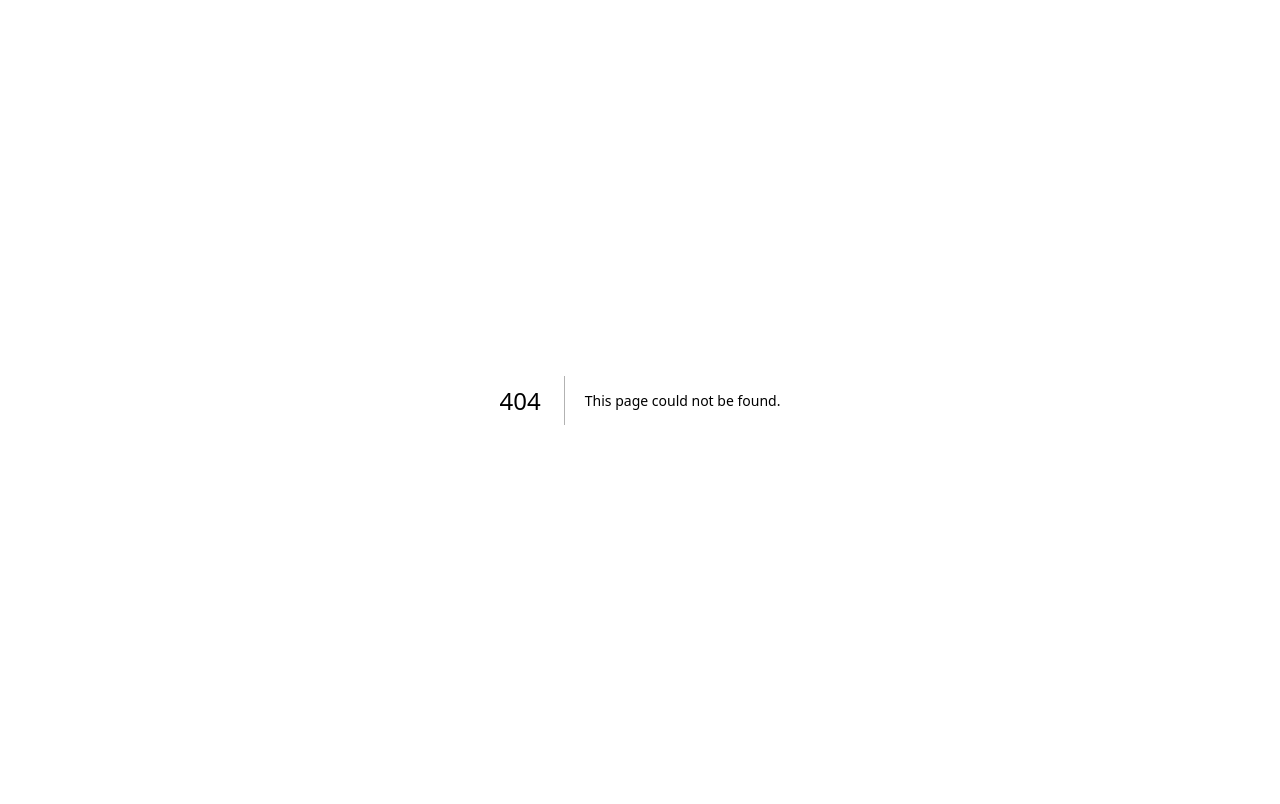
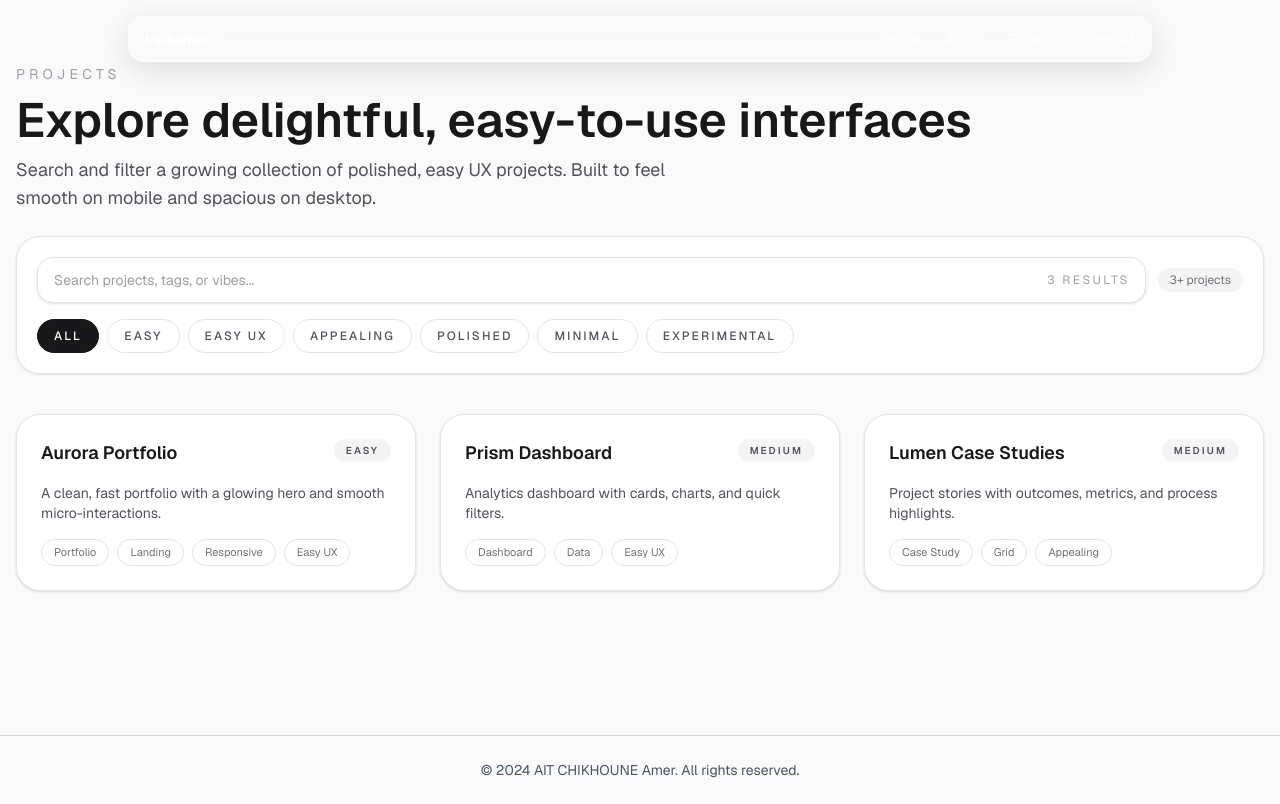
Before and after one commit to bylkamar/portfolio, a Next.js app: page /projects in a window 1280 px wide. Before the commit this address had no page. Built offline with nearby package versions, Linux system fonts and the light colour scheme.

Commit message:
Added minimal Docker configuration

```diff
--- /dev/null
+++ b/app/projects/page.tsx
@@ -0,0 +1,213 @@
+"use client";
+
+import { useMemo, useState } from "react";
+import { AnimatePresence, motion } from "motion/react";
+import Footer from "../components/ui/Footer";
+import { NavBar } from "../components/ui/NavBar";
+
+type Project = {
+  id: number;
+  title: string;
+  description: string;
+  tags: string[];
+  difficulty: "Easy" | "Medium" | "Hard";
+  ux: "Polished" | "Experimental" | "Minimal";
+};
+
+const PROJECTS: Project[] = [
+  {
+    id: 1,
+    title: "Aurora Portfolio",
+    description:
+      "A clean, fast portfolio with a glowing hero and smooth micro-interactions.",
+    tags: ["Portfolio", "Landing", "Responsive", "Easy UX"],
+    difficulty: "Easy",
+    ux: "Polished",
+  },
+  {
+    id: 2,
+    title: "Prism Dashboard",
+    description: "Analytics dashboard with cards, charts, and quick filters.",
+    tags: ["Dashboard", "Data", "Easy UX"],
+    difficulty: "Medium",
+    ux: "Polished",
+  },
+  {
+    id: 3,
+    title: "Lumen Case Studies",
+    description:
+      "Project stories with outcomes, metrics, and process highlights.",
+    tags: ["Case Study", "Grid", "Appealing"],
+    difficulty: "Medium",
+    ux: "Polished",
+  },
+];
+
+const FILTERS = [
+  "All",
+  "Easy",
+  "Easy UX",
+  "Appealing",
+  "Polished",
+  "Minimal",
+  "Experimental",
+] as const;
+
+function ProjectsPage() {
+  const [query, setQuery] = useState("");
+  const [activeFilter, setActiveFilter] =
+    useState<(typeof FILTERS)[number]>("All");
+
+  const filteredProjects = useMemo(() => {
+    const normalizedQuery = query.trim().toLowerCase();
+    return PROJECTS.filter((project) => {
+      const matchesQuery =
+        normalizedQuery.length === 0 ||
+        project.title.toLowerCase().includes(normalizedQuery) ||
+        project.description.toLowerCase().includes(normalizedQuery) ||
+        project.tags.some((tag) => tag.toLowerCase().includes(normalizedQuery));
+
+      const matchesFilter =
+        activeFilter === "All" ||
+        (activeFilter === "Easy" && project.difficulty === "Easy") ||
+        (activeFilter === "Easy UX" && project.tags.includes("Easy UX")) ||
+        (activeFilter === "Appealing" && project.tags.includes("Appealing")) ||
+        (activeFilter === "Polished" && project.ux === "Polished") ||
+        (activeFilter === "Minimal" && project.ux === "Minimal") ||
+        (activeFilter === "Experimental" && project.ux === "Experimental");
+
+      return matchesQuery && matchesFilter;
+    });
+  }, [query, activeFilter]);
+
+  return (
+    <main className="flex flex-col min-h-screen bg-zinc-50 font-sans dark:bg-black relative scroll-smooth">
+      <NavBar />
+
+      <section className="w-full">
+        <div className="mx-auto flex w-full max-w-7xl flex-col gap-10 px-4 pb-12 pt-16">
+          <motion.div
+            initial={{ opacity: 0, y: 20 }}
+            animate={{ opacity: 1, y: 0 }}
+            transition={{ duration: 0.6, ease: "easeOut" }}
+            className="flex flex-col gap-6"
+          >
+            <div className="flex flex-col gap-3">
+              <span className="text-sm uppercase tracking-[0.3em] text-zinc-400">
+                Projects
+              </span>
+              <h1 className="text-3xl font-semibold text-zinc-900 dark:text-zinc-100 md:text-5xl">
+                Explore delightful, easy-to-use interfaces
+              </h1>
+              <p className="max-w-2xl text-base text-zinc-600 dark:text-zinc-300 md:text-lg">
+                Search and filter a growing collection of polished, easy UX
+                projects. Built to feel smooth on mobile and spacious on
+                desktop.
+              </p>
+            </div>
+
+            <div className="flex flex-col gap-4 rounded-3xl border border-zinc-200 bg-white/70 p-5 shadow-sm backdrop-blur dark:border-zinc-800 dark:bg-zinc-900/60">
+              <div className="flex flex-col gap-3 md:flex-row md:items-center md:justify-between">
+                <div className="relative flex-1">
+                  <input
+                    value={query}
+                    onChange={(event) => setQuery(event.target.value)}
+                    placeholder="Search projects, tags, or vibes..."
+                    className="w-full rounded-2xl border border-zinc-200 bg-white px-4 py-3 text-sm text-zinc-700 shadow-sm outline-none transition focus:border-zinc-300 focus:ring-2 focus:ring-zinc-900/10 dark:border-zinc-700 dark:bg-zinc-950 dark:text-zinc-200 dark:focus:border-zinc-600 dark:focus:ring-zinc-100/10"
+                  />
+                  <span className="pointer-events-none absolute right-4 top-1/2 -translate-y-1/2 text-xs uppercase tracking-[0.2em] text-zinc-400">
+                    {filteredProjects.length} results
+                  </span>
+                </div>
+                <div className="flex items-center gap-3 text-xs text-zinc-500 dark:text-zinc-400">
+                  <div className="rounded-full bg-zinc-100 px-3 py-1 dark:bg-zinc-800">
+                    {PROJECTS.length}+ projects
+                  </div>
+                  {/* <div className="rounded-full bg-zinc-100 px-3 py-1 dark:bg-zinc-800">
+                                        Mobile & desktop ready
+                                    </div> */}
+                </div>
+              </div>
+
+              <div className="flex flex-wrap gap-2">
+                {FILTERS.map((filter) => (
+                  <button
+                    key={filter}
+                    onClick={() => setActiveFilter(filter)}
+                    className={`rounded-full border px-4 py-2 text-xs font-medium uppercase tracking-[0.18em] transition ${
+                      activeFilter === filter
+                        ? "border-zinc-900 bg-zinc-900 text-white dark:border-zinc-100 dark:bg-zinc-100 dark:text-zinc-900"
+                        : "border-zinc-200 bg-white text-zinc-600 hover:border-zinc-300 hover:text-zinc-900 dark:border-zinc-700 dark:bg-zinc-950 dark:text-zinc-300"
+                    }`}
+                  >
+                    {filter}
+                  </button>
+                ))}
+              </div>
+            </div>
+          </motion.div>
+
+          <AnimatePresence mode="wait">
+            <motion.div
+              key={`${query}-${activeFilter}`}
+              initial={{ opacity: 0, y: 10 }}
+              animate={{ opacity: 1, y: 0 }}
+              exit={{ opacity: 0, y: 10 }}
+              transition={{ duration: 0.4 }}
+              className="grid grid-cols-1 gap-6 sm:grid-cols-2 lg:grid-cols-3"
+            >
+              {filteredProjects.map((project, index) => (
+                <motion.article
+                  key={project.id}
+                  initial={{ opacity: 0, y: 20 }}
+                  animate={{ opacity: 1, y: 0 }}
+                  transition={{ delay: index * 0.04, duration: 0.4 }}
+                  className="group relative overflow-hidden rounded-3xl border border-zinc-200 bg-white p-6 shadow-sm transition hover:-translate-y-1 hover:border-zinc-300 hover:shadow-lg dark:border-zinc-800 dark:bg-zinc-900"
+                >
+                  <div className="absolute inset-0 bg-gradient-to-br from-zinc-100/40 via-transparent to-transparent opacity-0 transition group-hover:opacity-100 dark:from-white/5" />
+                  <div className="relative flex h-full flex-col gap-4">
+                    <div className="flex items-start justify-between gap-4">
+                      <h3 className="text-lg font-semibold text-zinc-900 dark:text-zinc-100">
+                        {project.title}
+                      </h3>
+                      <span className="rounded-full bg-zinc-100 px-3 py-1 text-[10px] font-semibold uppercase tracking-[0.2em] text-zinc-600 dark:bg-zinc-800 dark:text-zinc-300">
+                        {project.difficulty}
+                      </span>
+                    </div>
+                    <p className="text-sm text-zinc-600 dark:text-zinc-300">
+                      {project.description}
+                    </p>
+                    <div className="mt-auto flex flex-wrap gap-2">
+                      {project.tags.map((tag) => (
+                        <span
+                          key={`${project.id}-${tag}`}
+                          className="rounded-full border border-zinc-200 px-3 py-1 text-[11px] text-zinc-500 dark:border-zinc-700 dark:text-zinc-300"
+                        >
+                          {tag}
+                        </span>
+                      ))}
+                    </div>
+                  </div>
+                </motion.article>
+              ))}
+            </motion.div>
+          </AnimatePresence>
+
+          {filteredProjects.length === 0 && (
+            <motion.div
+              initial={{ opacity: 0 }}
+              animate={{ opacity: 1 }}
+              className="rounded-3xl border border-dashed border-zinc-300 bg-white/60 p-10 text-center text-zinc-500 dark:border-zinc-700 dark:bg-zinc-900/40"
+            >
+              No projects found. Try a different keyword or filter.
+            </motion.div>
+          )}
+        </div>
+      </section>
+
+      <Footer />
+    </main>
+  );
+}
+
+export default ProjectsPage;
--- /dev/null
+++ b/docker-compose.yml
@@ -0,0 +1,12 @@
+services:
+  portfolio:
+    build: .
+    restart: always
+    networks:
+      - internal
+    ports:
+      - "127.0.0.1:3000:3000"
+
+networks:
+  internal:
+    external: true
```
Also changed, not shown: 1 other file (tests, documents, lock files or other folders).
